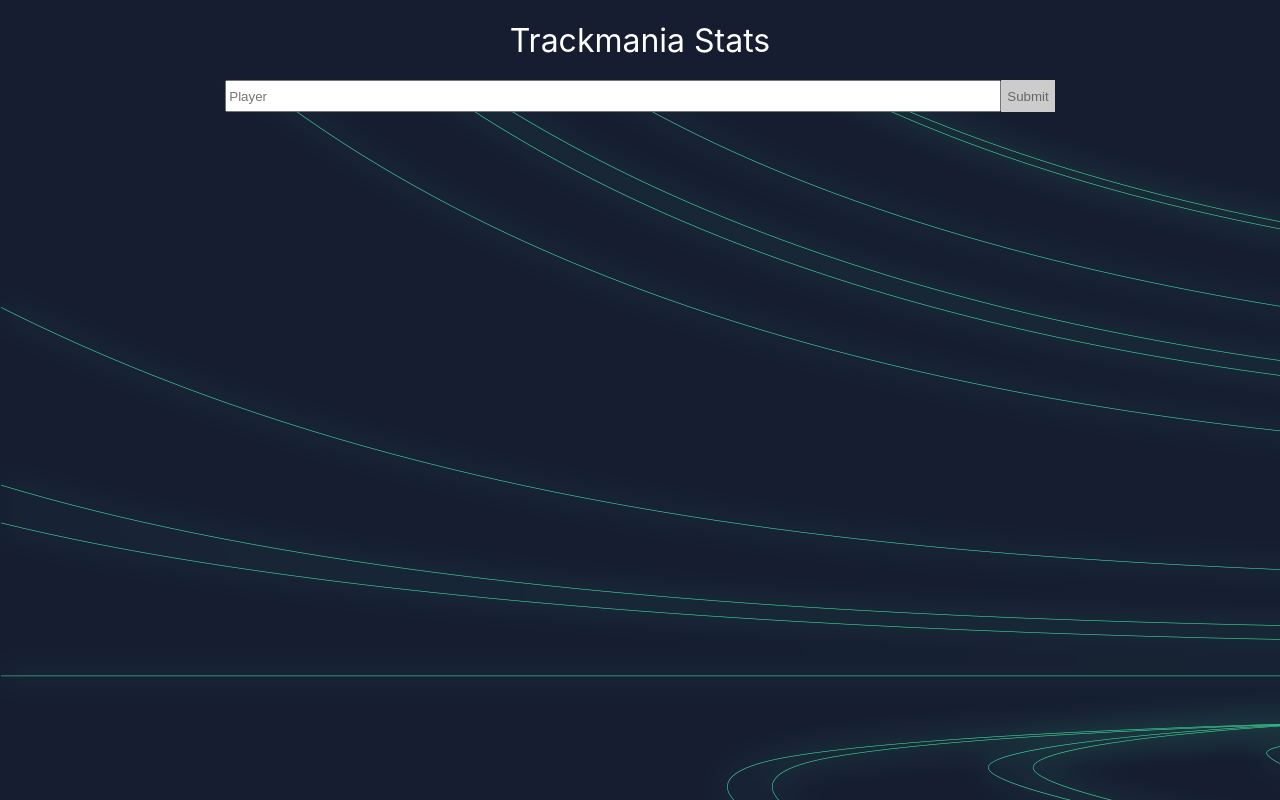
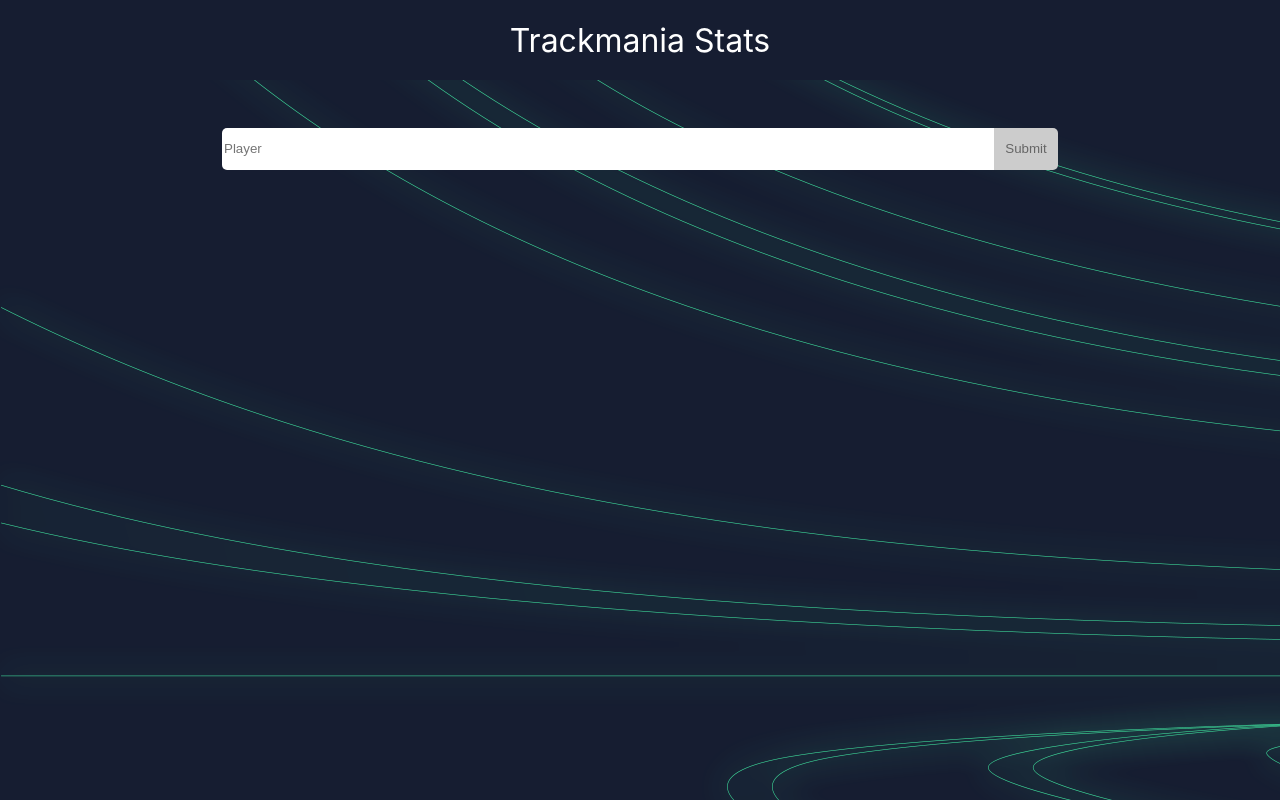
Before and after one commit to Shinestr8/shstrtmsts, a React (Create React App) app: page / in a window 1280 px wide. Built offline with nearby package versions, Linux system fonts and the light colour scheme.

Commit message:
text input and button styling, added padding top and border radius

```diff
--- a/src/Trackmania/trackmania.css
+++ b/src/Trackmania/trackmania.css
@@ -1,6 +1,9 @@
 .text-input{
     display: inline-block;
     width: 60%;
+    border-top-left-radius: 5px;
+    border-bottom-left-radius: 5px;
+    border: none;
 }
 
 .text-input:focus{
@@ -12,14 +15,18 @@
     justify-content: center;
     text-align: center;
     background-color: transparent;
-    padding-bottom: 3em;
-    height: 2em;
+    padding-top: 3rem;
+    padding-bottom: 3rem;
+    height: 2.6rem;
 }
 
 .submit-button{
     background-color: #007bff;
+    width: 4rem;
     color: #ffffff;
     border: none;
+    border-top-right-radius: 5px;
+    border-bottom-right-radius: 5px;
 }
 
 .submit-button:disabled{
```
